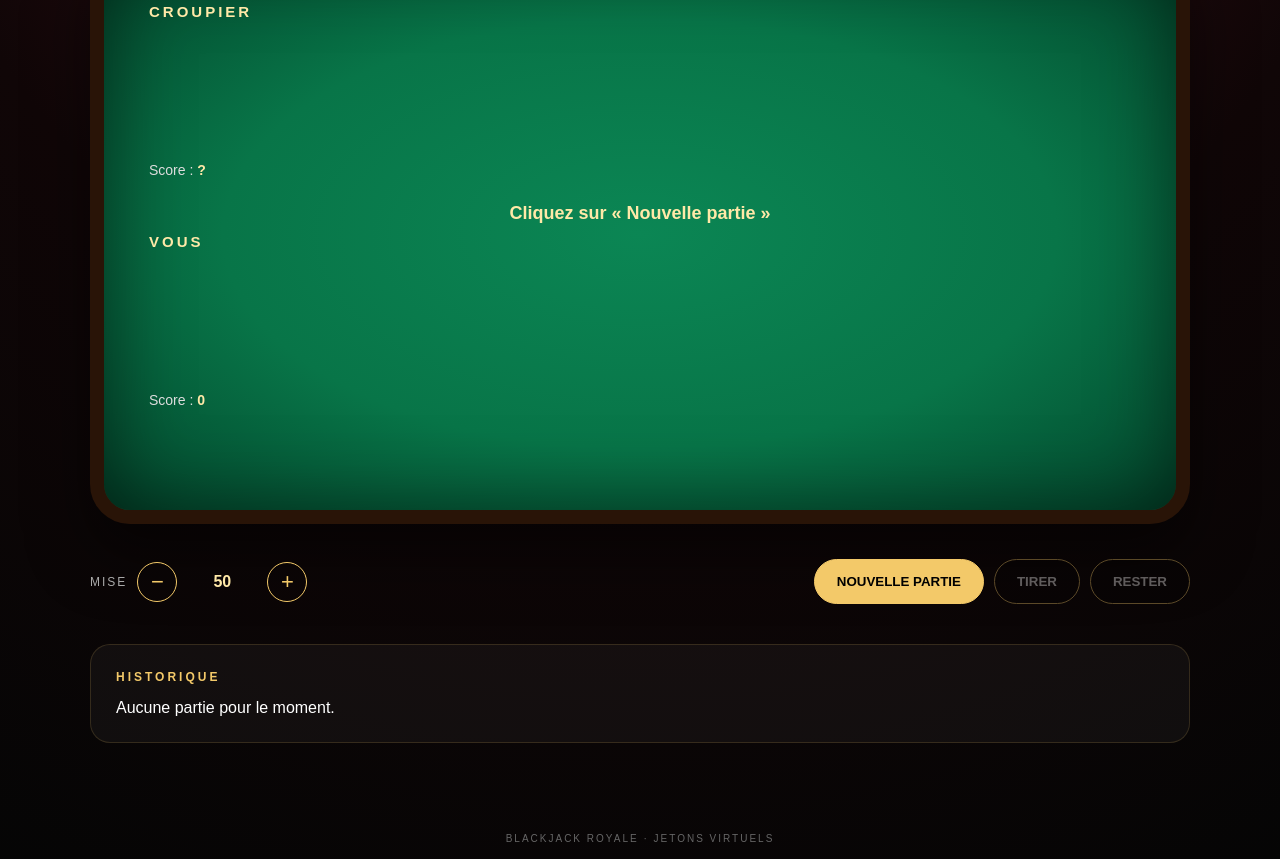
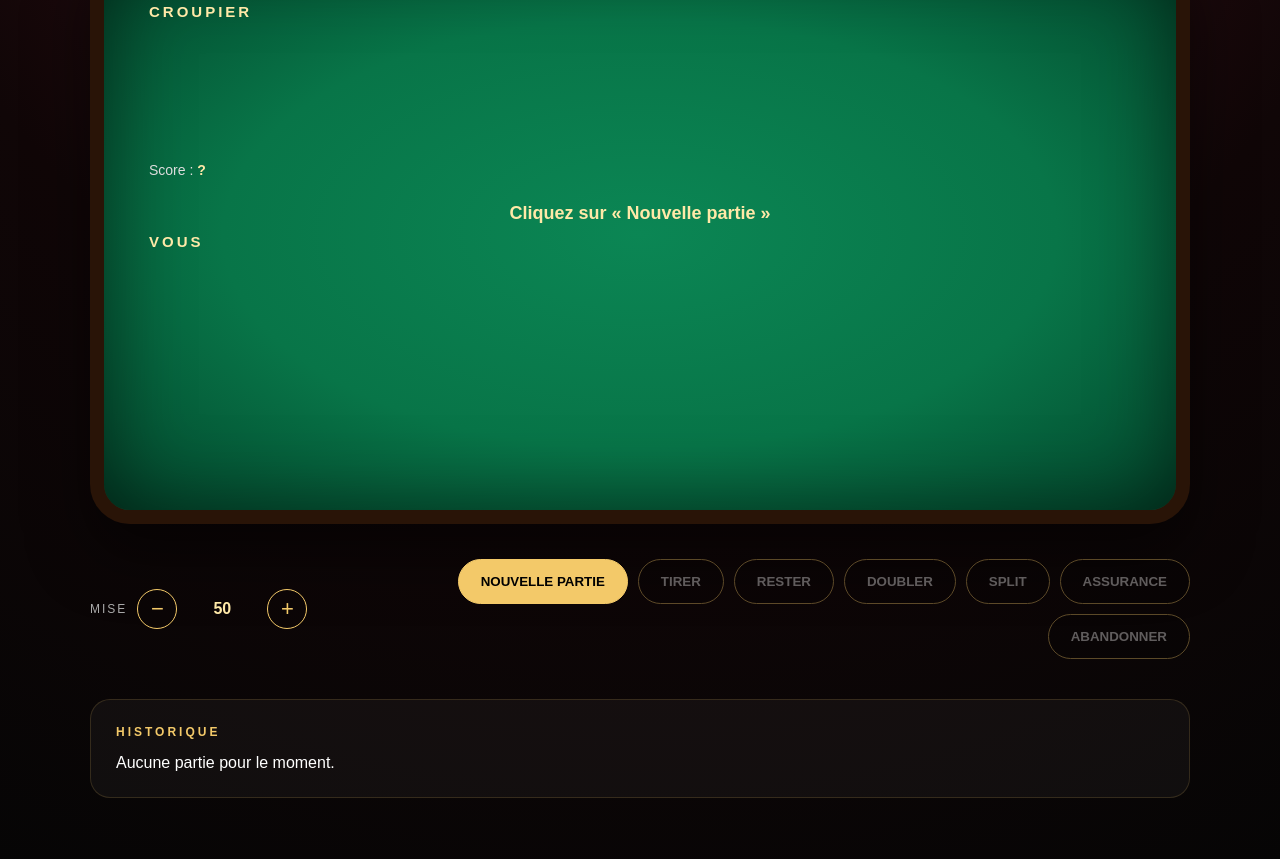
Before and after one commit to anaisvlbncaz/blackjack, a plain HTML site: page index.html in a window 1280 px wide. Shown: the part 362-1221 px from the top of the page. Drawn offline with Linux system fonts and the light colour scheme.

Commit message:
Update index.html

```diff
--- a/index.html
+++ b/index.html
@@ -45,11 +45,7 @@
             <div class="zone">
                 <h2>VOUS</h2>
 
-                <div id="player-cards" class="cards"></div>
-
-                <div class="score">
-                    Score : <span id="player-score">0</span>
-                </div>
+                <div id="player-hands"></div>
             </div>
 
         </section>
@@ -80,6 +76,22 @@
                     RESTER
                 </button>
 
+                <button id="double" disabled>
+                    DOUBLER
+                </button>
+
+                <button id="split" disabled>
+                    SPLIT
+                </button>
+
+                <button id="insurance" disabled>
+                    ASSURANCE
+                </button>
+
+                <button id="surrender" disabled>
+                    ABANDONNER
+                </button>
+
             </div>
 
         </section>
```
